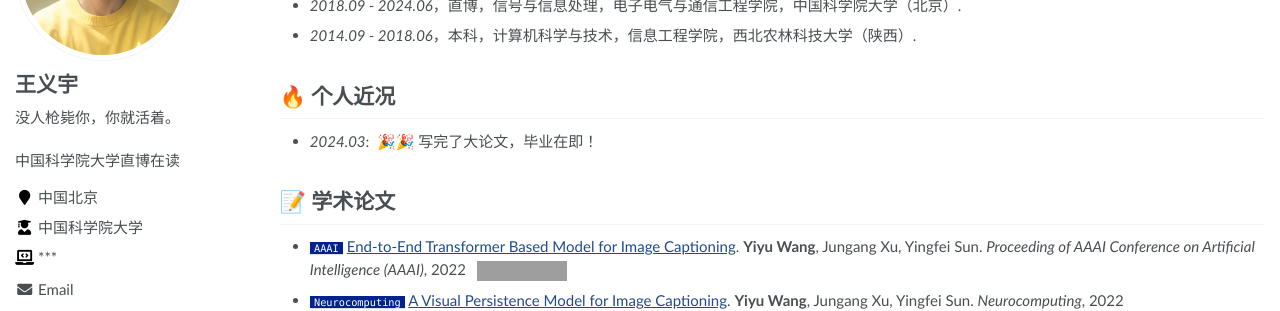
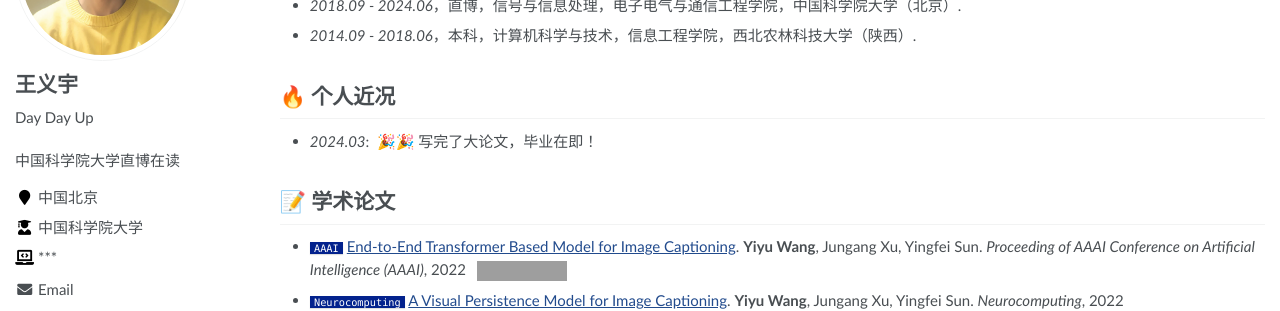
Before and after one commit to curya-wangyiyu/about_cn, a Jekyll site: the page built from _pages/about.md, in a window 1280 px wide. Shown: the part 204-515 px from the top of the page. Built offline with Jekyll 4.4.1, drawn with Linux system fonts in a browser that asks for light colours; some web fonts are replaced; grey boxes are pictures that could not be loaded.

Commit message:
update slogan

```diff
--- a/_config.yml
+++ b/_config.yml
@@ -23,7 +23,7 @@ baidu_site_verification  :  # get baidu_site_verification from https://ziyuan.ba
 author:
   name             : "王义宇"
   avatar           : "/images/android-chrome-512x512.png"
-  bio              : "没人枪毙你，你就活着。"
+  bio              : "Day Day Up"
   location         : "中国北京"
   institution      : "中国科学院大学"
   employer         : "***"
```
